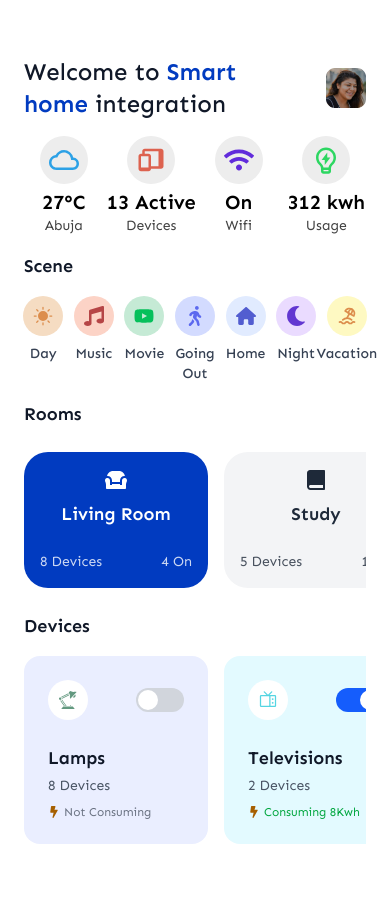
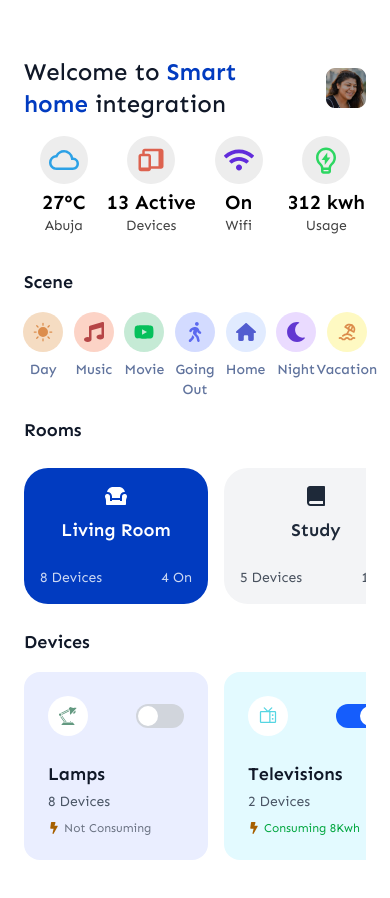
Before and after one commit to stephany247/enoverlab_internship, a React (Vite) app: page /smarthome in a window 390 px wide. Shown: the top 898 px of the page. Built offline with nearby package versions, Linux system fonts and the light colour scheme.

Commit message:
Refactor UI components for improved responsiveness and accessibility

```diff
--- a/src/components/ui/header/DesktopHeader.jsx
+++ b/src/components/ui/header/DesktopHeader.jsx
@@ -25,7 +25,7 @@ function DeskopHeader() {
         <CiBellOn className="hidden md:block w-8 h-8 mr-4" />
         {/* Conditionally show the button if on schedule page */}
         {isSchedule && (
-          <a className="bg-blue text-white py-2 px-3 mr-2 rounded-full text-sm font-medium hover:bg-blue/80 transition">
+          <a className="hidden lg:block bg-blue text-white py-2 px-3 mr-2 rounded-full text-sm font-medium hover:bg-blue/80 transition">
             View Medication History
           </a>
         )}
--- a/src/components/ui/home/Banner.jsx
+++ b/src/components/ui/home/Banner.jsx
@@ -13,7 +13,7 @@ function Banner() {
             journey today — it's worth it.
           </p>
         </div>
-        <a className="bg-white text-darker-gray p-2 rounded-xl w-fit">
+        <a href="/settings" className="bg-white text-darker-gray p-2 rounded-xl w-fit">
           Choose Your Plan
         </a>
       </div>
--- a/src/components/ui/settings/MobileDesignSettings.jsx
+++ b/src/components/ui/settings/MobileDesignSettings.jsx
@@ -40,7 +40,11 @@ export default function MobileDesignSettings() {
                 "1 Smart Home device connection",
               ].map((feature, i) => (
                 <li key={i} className="flex items-center gap-2">
-                  <IoMdCheckmark className="text-softLight-blue w-5 h-5" />
+                  {/* <IoMdCheckmark className="text-softLight-blue w-5 h-5" /> */}
+                  <span className="w-5 h-5 flex items-center justify-center shrink-0">
+                    <IoMdCheckmark className="text-softLight-blue w-5 h-5" />
+                  </span>
+
                   <p className="text-xs md:text-sm">{feature}</p>
                 </li>
               ))}
@@ -79,7 +83,11 @@ export default function MobileDesignSettings() {
                 "Offline entertainment downloads",
               ].map((feature, i) => (
                 <li key={i} className="flex items-center gap-2">
-                  <IoMdJet className="text-bright-cyan w-5 h-5" />
+                  {/* <IoMdJet className="text-bright-cyan w-5 h-5" /> */}
+                  <span className="w-5 h-5 flex items-center justify-center shrink-0">
+                    <IoMdJet className="text-bright-cyan w-5 h-5" />
+                  </span>
+
                   <p className="text-xs md:text-sm">{feature}</p>
                 </li>
               ))}
@@ -110,7 +118,9 @@ export default function MobileDesignSettings() {
                 "VIP early access to features & exclusive workshops",
               ].map((feature, i) => (
                 <li key={i} className="flex items-center gap-2">
-                  <IoStarSharp className="text-warmPitch-orange w-5 h-5" />
+                  <span className="w-5 h-5 flex items-center justify-center shrink-0">
+                    <IoStarSharp className="text-warmPitch-orange w-5 h-5" />
+                  </span>
                   <p className="text-xs md:text-sm">{feature}</p>
                 </li>
               ))}
--- a/src/pages/EmergencyContact.jsx
+++ b/src/pages/EmergencyContact.jsx
@@ -65,7 +65,7 @@ export default function EmergencyContact() {
                             src={contact.image}
                             className="w-14 h-14 rounded-full "
                           />
-                          <div className="absolute bottom-0 right-0 w-3 h-3 bg-green-400 border-2 border-white rounded-full"></div>
+                          {/* <div className="absolute bottom-0 right-0 w-3 h-3 bg-green-400 border-2 border-white rounded-full"></div> */}
                         </div>
                         <span className="font-medium text-lg">
                           {contact.name}
--- a/src/pages/Schedule.jsx
+++ b/src/pages/Schedule.jsx
@@ -6,7 +6,7 @@ import CalendarSchedule from "../components/ui/schedule/CalendarSchedule";
 
 export default function Schedule() {
   return (
-    <main className="grid grid-cols-1 md:grid-cols-3 gap-4 md:gap-x-8 py-8 md:py-0">
+    <main className="grid grid-cols-1 lg:grid-cols-3 gap-4 lg:gap-x-8 py-8 md:py-0">
       <div className="col-span-2 space-y-4">
         {/* Header */}
         <h2 className="text-2xl text-balance font-semibold w-8/10">
--- a/src/pages/SmartHome.jsx
+++ b/src/pages/SmartHome.jsx
@@ -192,7 +192,7 @@ const SmartHome = () => {
         </section>
 
         {/* Scene Section */}
-        <section className="md:bg-white md:py-3 md:px-6 rounded-2xl">
+        <section className="md:bg-white md:py-3 md:px-6 mt-8 rounded-2xl">
           <h2 className="text-lg font-semibold text-gray-900 mb-4">Scene</h2>
           <div className="grid grid-cols-7 gap-3">
             {scenes.map((scene, index) => (
@@ -205,7 +205,7 @@ const SmartHome = () => {
                 >
                   {scene.icon}
                 </div>
-                <div className="text-sm font-medium text-gray-700">
+                <div className="text-sm font-medium text-[#60739D]">
                   {scene.label}
                 </div>
               </div>
```
